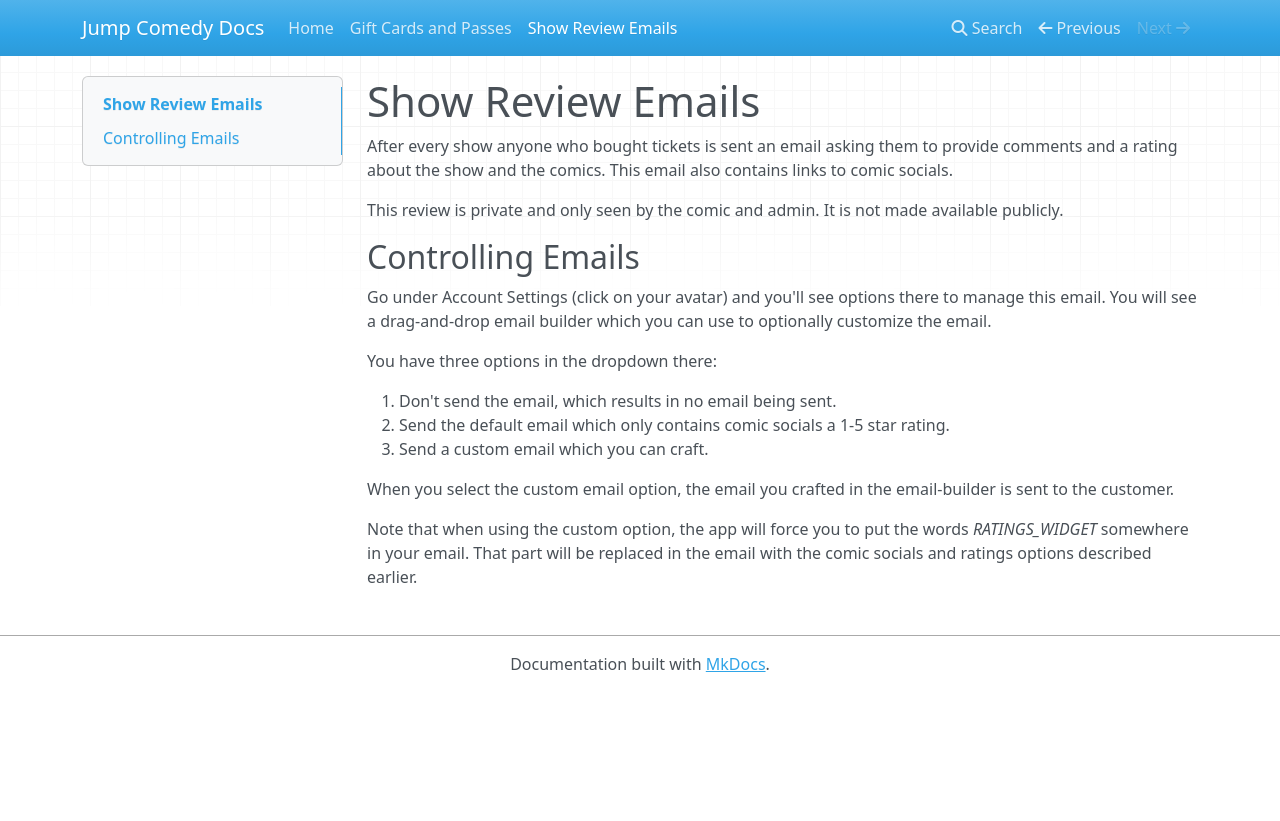
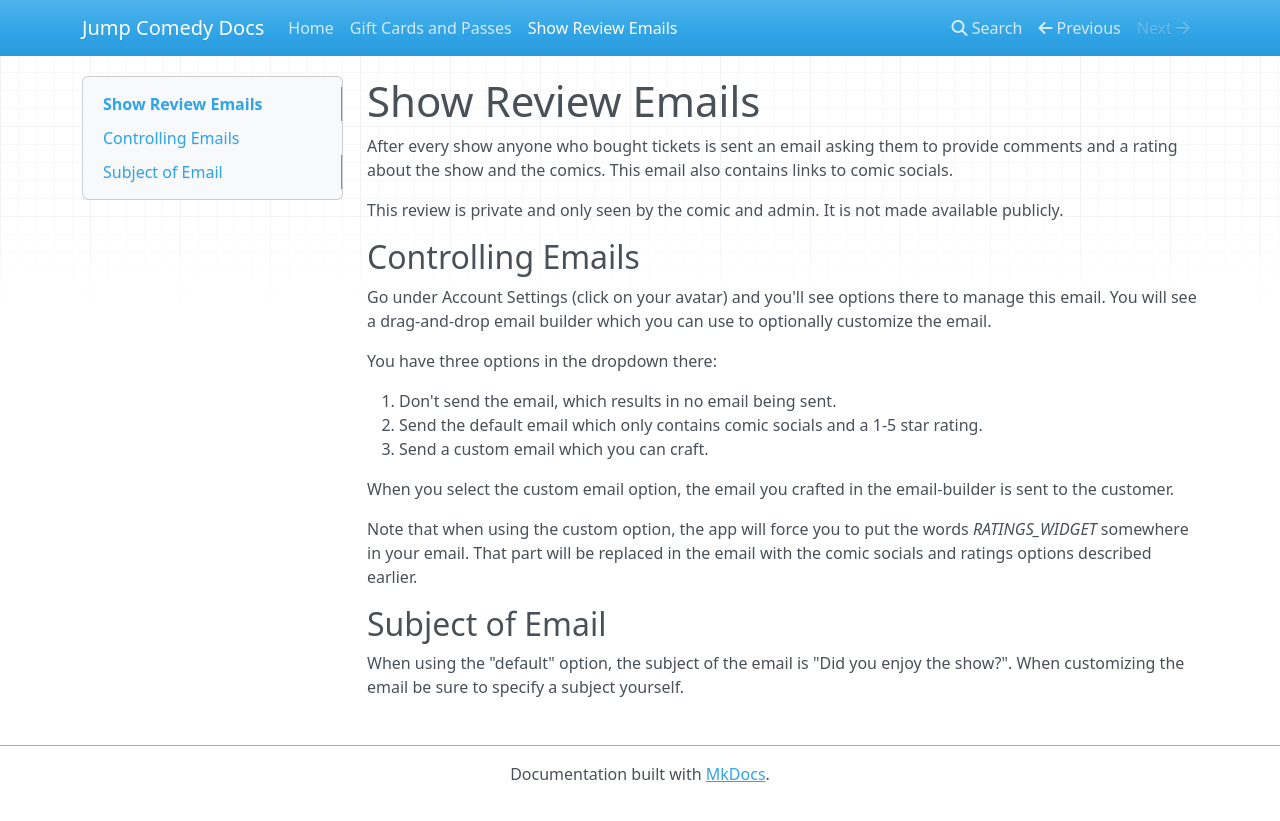
Before and after one commit to Jump-Comedy/jump-comedy-docs, an MkDocs documentation site: the page built from docs/show-review-emails.md, in a window 1280 px wide. Shown: the top 821 px of the page. Built offline with MkDocs 1.6.1, drawn with Linux system fonts in a browser that asks for light colours; nearby versions of some CDN libraries.

Commit message:
more words

```diff
--- a/docs/show-review-emails.md
+++ b/docs/show-review-emails.md
@@ -13,10 +13,15 @@ drag-and-drop email builder which you can use to optionally customize the email.
 You have three options in the dropdown there:
 
 1. Don't send the email, which results in no email being sent.
-2. Send the default email which only contains comic socials a 1-5 star rating.
+2. Send the default email which only contains comic socials and a 1-5 star rating.
 3. Send a custom email which you can craft.
 
 When you select the custom email option, the email you crafted in the email-builder is sent to the customer.
 
 Note that when using the custom option, the app will force you to put the words *RATINGS_WIDGET* somewhere in your
 email. That part will be replaced in the email with the comic socials and ratings options described earlier.
+
+## Subject of Email
+
+When using the "default" option, the subject of the email is "Did you enjoy the show?".  When customizing the email
+be sure to specify a subject yourself.
```
